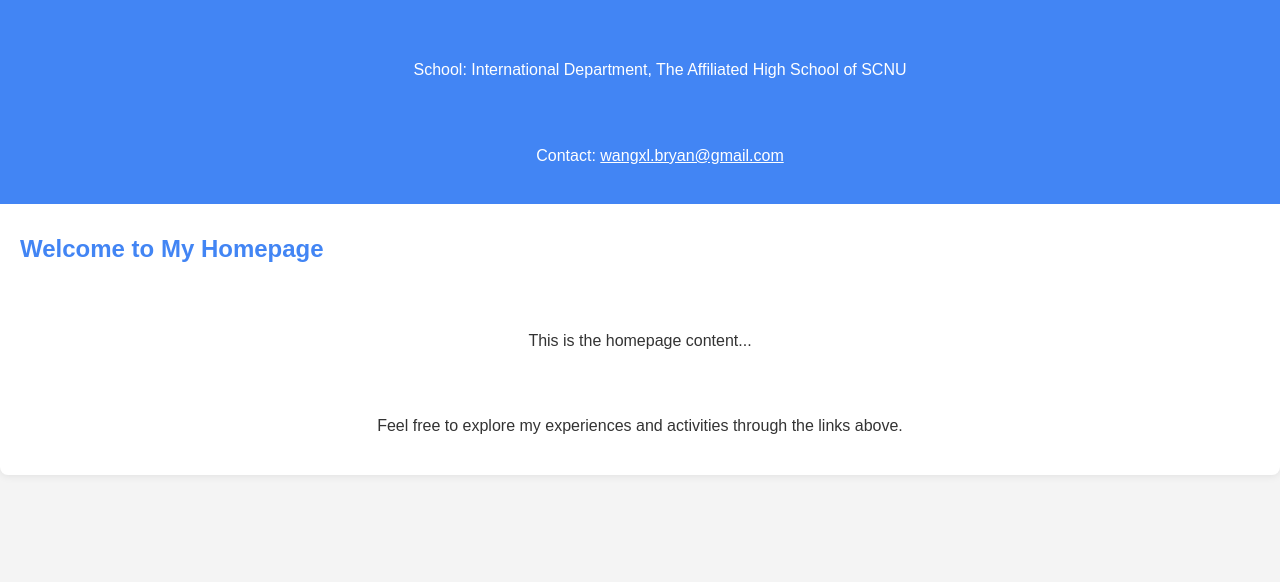
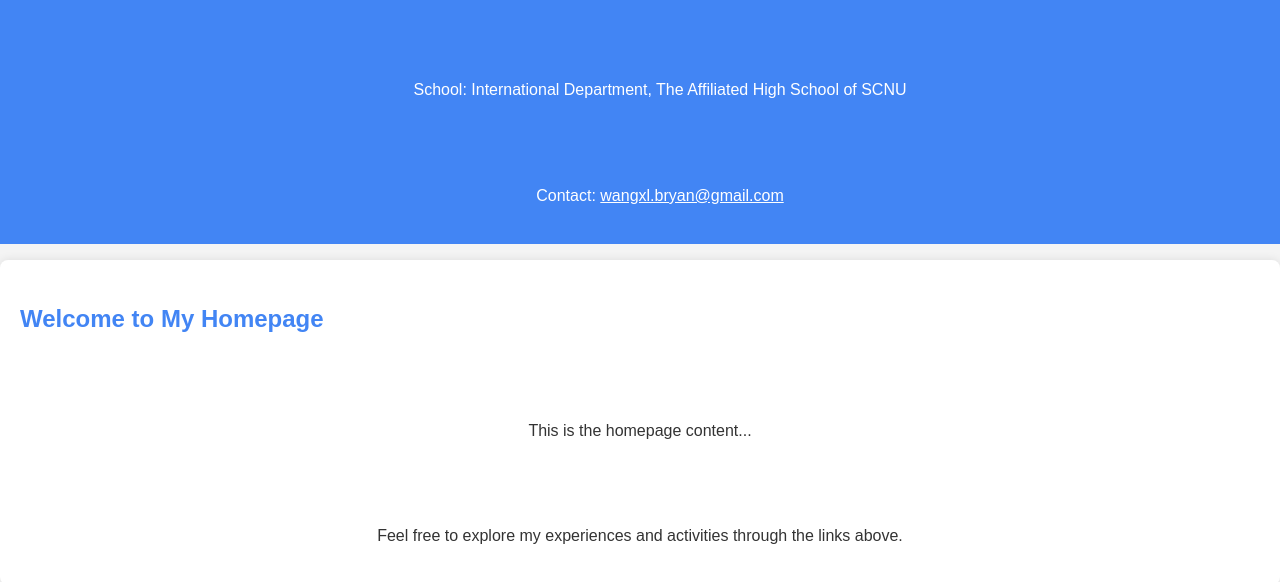
Before and after one commit to bryanwxl/bryanwxl.github.io, a plain HTML site: page index.html in a window 1280 px wide. Shown: the part 74-656 px from the top of the page. Drawn offline with Linux system fonts and the light colour scheme.

Commit message:
Update index.html

```diff
--- a/index.html
+++ b/index.html
@@ -30,7 +30,7 @@
     }
 
     p {
-      margin-top: 60px; /* 调整欢迎文本的顶部边距 */
+      margin-top: 80px; /* 调整欢迎文本的顶部边距 */
       text-align: center;
     }
 
@@ -53,7 +53,7 @@
     }
 
     section {
-      margin-top: 100px; /* 调整内容模块的上边距 */
+      margin-top: 150px; /* 调整内容模块的上边距 */
       margin-bottom: 40px;
       background-color: white;
       padding: 20px;
```
